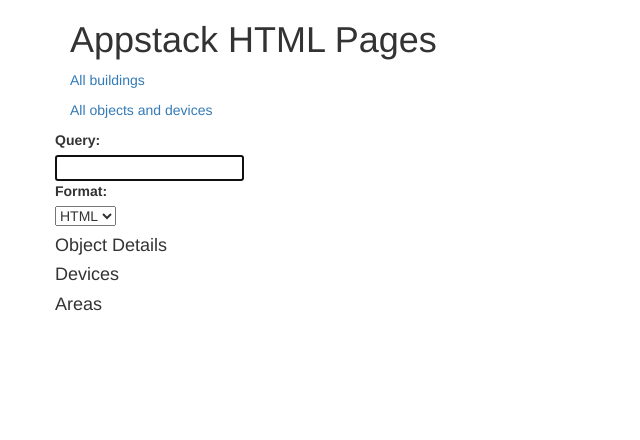
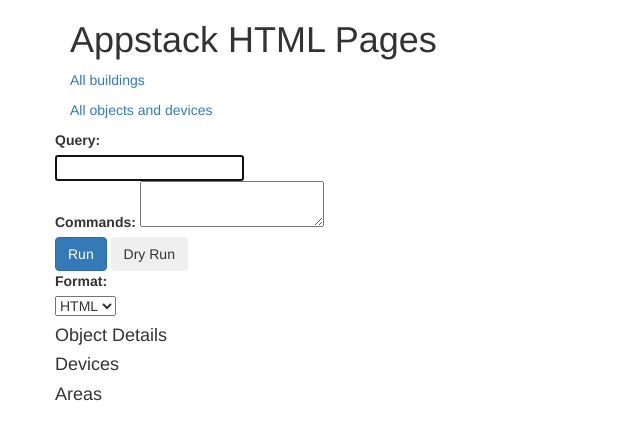
Before and after one commit to gtfierro/BAS, a Django app: template web/webapi/templates/index.html in a window 1280 px wide. Shown: the top 440 px of the page, without its empty margins (0-640 px from the left). Run offline with Django 3.2, Linux system fonts and the light colour scheme; the template is opened without the code that fills it, so the values that code supplies are empty; some libraries are stand-ins or nearby versions.

Commit message:
add buttons, extra form

```diff
--- a/web/webapi/templates/index.html
+++ b/web/webapi/templates/index.html
@@ -99,6 +99,16 @@
           </div>
 
           <div class="control-group">
+            <label class="control-label" for="c">Commands:</label>
+            <textarea autocomplete="off" id="c" value=""> </textarea>
+          </div>
+
+          <div class="control-group">
+            <button class="btn btn-primary" type="button">Run</button>
+            <button class="btn" type="button">Dry Run</button>
+          </div>
+
+          <div class="control-group">
             <label class="control-label" for="format">Format:</label>
             <div class="controls">
               <select id="format" name="format">
```
